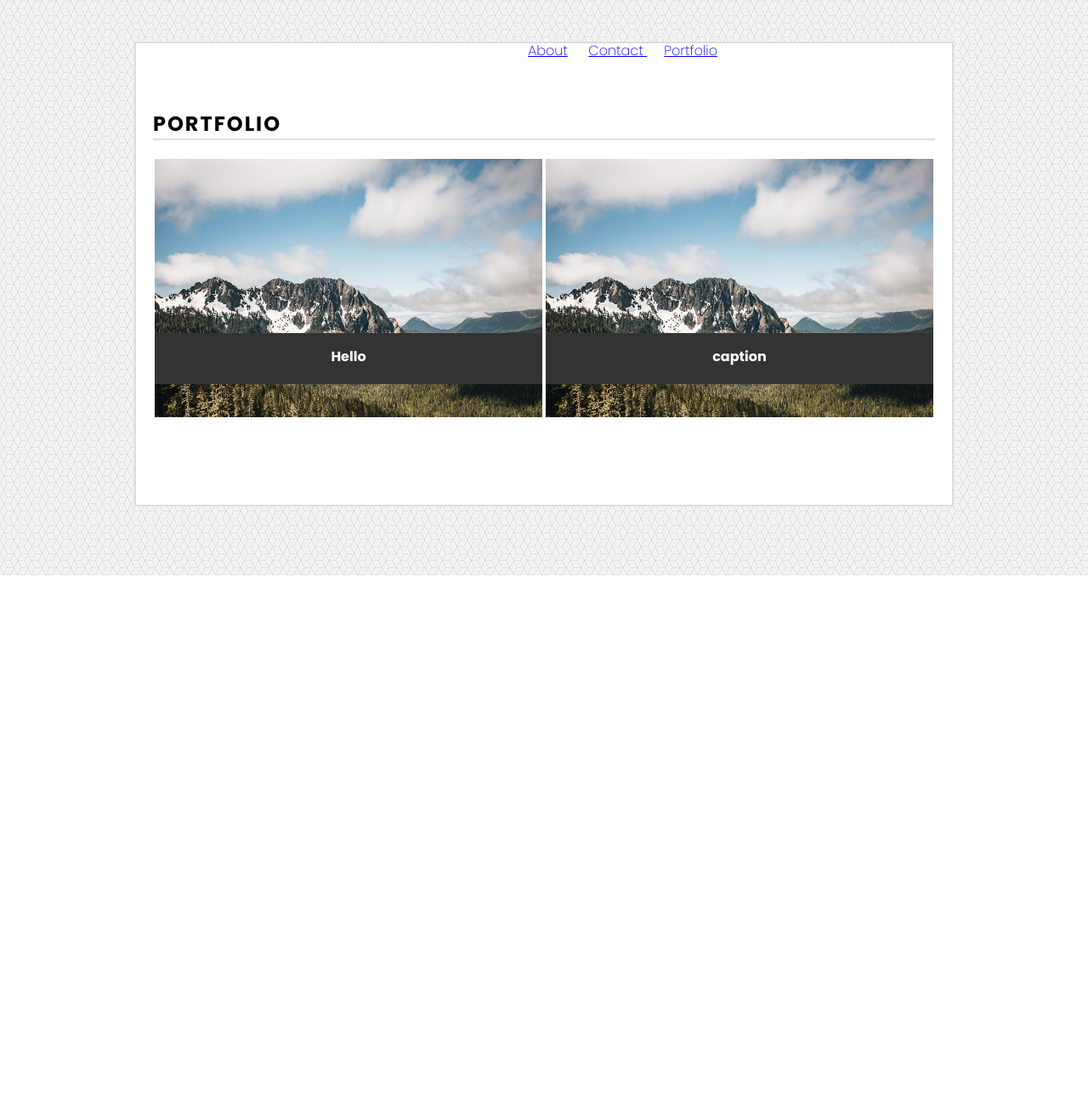
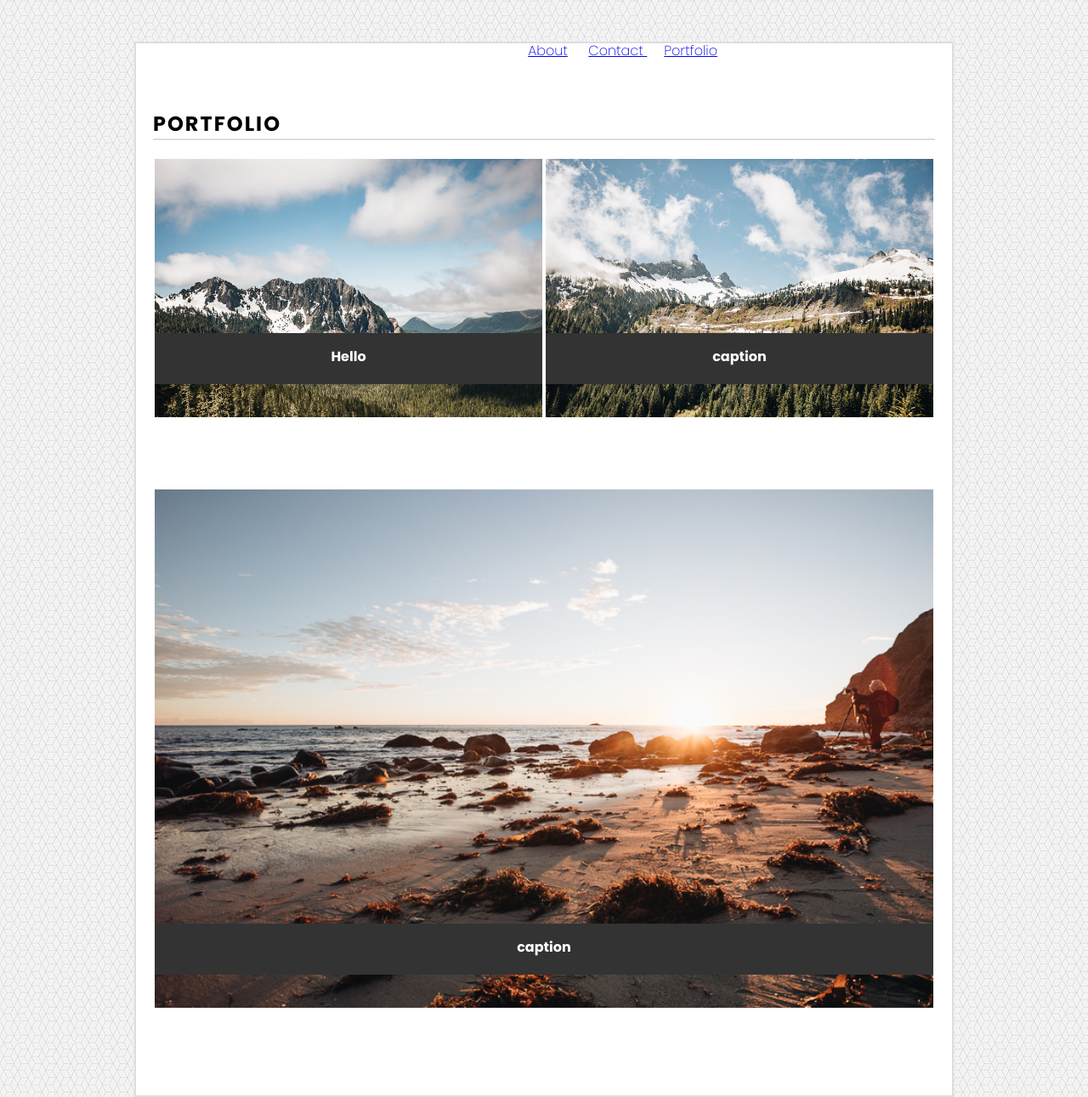
Before and after one commit to leanneblack/basic-portfolio, a plain HTML site: page portfolio.html in a window 1280 px wide. Shown: the part 123-1414 px from the top of the page at 85% size. Before the commit the page ends 800 px from the top, so only its background shows below. Drawn offline with Linux system fonts and the light colour scheme.

Commit message:
portfolio-images css fixed

```diff
--- a/portfolio.html
+++ b/portfolio.html
@@ -33,12 +33,20 @@
                     </div></div>
 
                     <div class="images">
-                            <img src="assets/images/portfolio-image1.jpg">
+                            <img src="assets/images/portfolio-image2.jpg">
                             <div class="caption">
                                  <h4> caption</h4>
                                  </div>
                                 </div>
                         </div>
+
+                        <div class="images">
+                                <img src="assets/images/portfolio-image3.jpg">
+                                <div class="caption">
+                                     <h4> caption</h4>
+                                     </div>
+                                    </div>
+                            </div>
 
         </div>
          </div>
```
